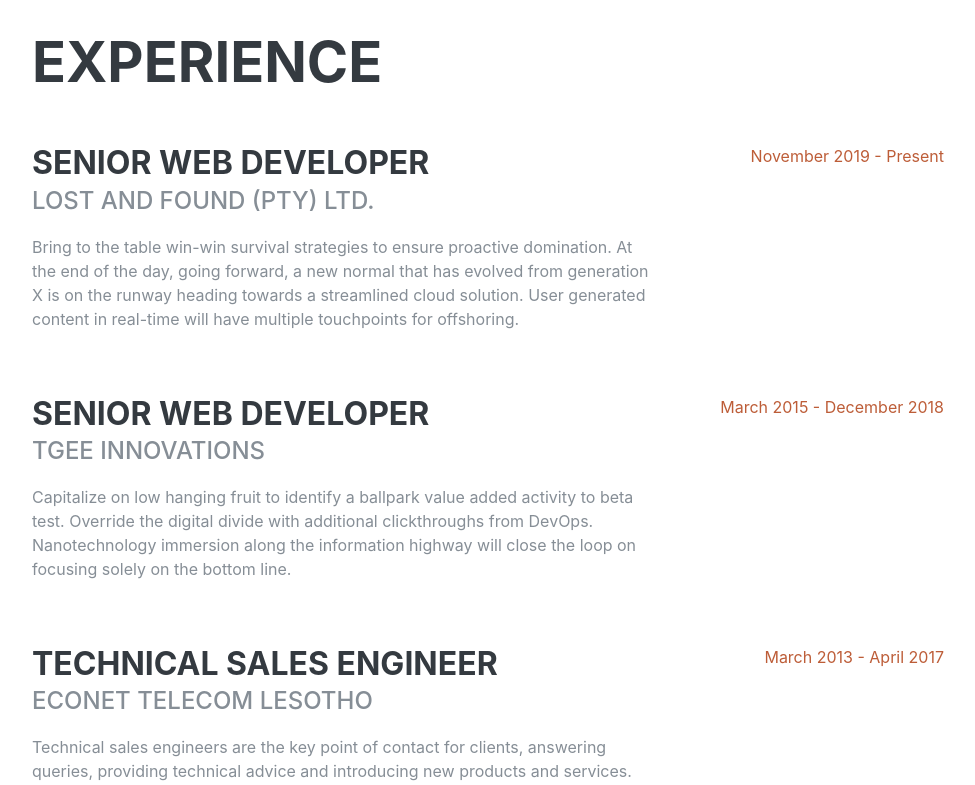
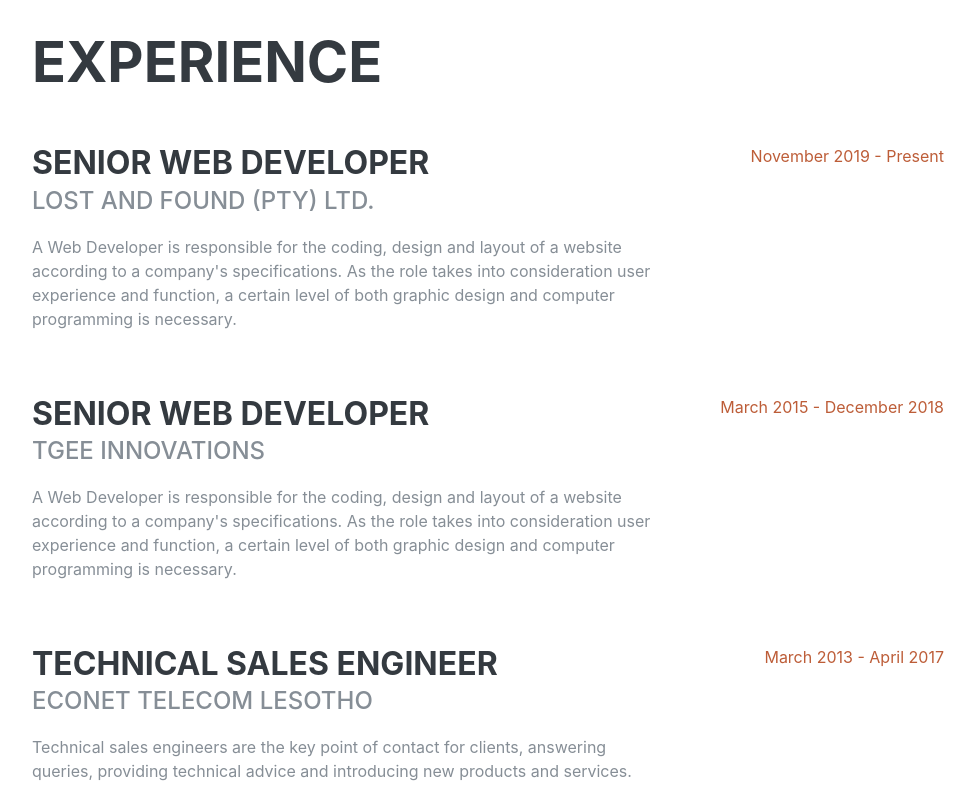
Before and after one commit to SheaEvra/django-project, a Django app: page /about/ in a window 1280 px wide. Shown: the part 820-1605 px from the top of the page, without its empty margins (288-1263 px from the left). Run offline with Django 3.2, Linux system fonts and the light colour scheme; some libraries are stand-ins or nearby versions; some web fonts are replaced.

Commit message:
updated about.html

```diff
--- a/blog/templates/blog/about.html
+++ b/blog/templates/blog/about.html
@@ -103,7 +103,7 @@
           <div class="resume-content">
             <h3 class="mb-0">Senior Web Developer</h3>
             <div class="subheading mb-3">Lost and found (PTY) Ltd.</div>
-            <p>Bring to the table win-win survival strategies to ensure proactive domination. At the end of the day, going forward, a new normal that has evolved from generation X is on the runway heading towards a streamlined cloud solution. User generated content in real-time will have multiple touchpoints for offshoring.</p>
+            <p>A Web Developer is responsible for the coding, design and layout of a website according to a company's specifications. As the role takes into consideration user experience and function, a certain level of both graphic design and computer programming is necessary.</p>
           </div>
           <div class="resume-date text-md-right">
             <span class="text-primary">November 2019 - Present</span>
@@ -114,7 +114,7 @@
           <div class="resume-content">
             <h3 class="mb-0">Senior Web Developer</h3>
             <div class="subheading mb-3">Tgee Innovations </div>
-            <p>Capitalize on low hanging fruit to identify a ballpark value added activity to beta test. Override the digital divide with additional clickthroughs from DevOps. Nanotechnology immersion along the information highway will close the loop on focusing solely on the bottom line.</p>
+            <p>A Web Developer is responsible for the coding, design and layout of a website according to a company's specifications. As the role takes into consideration user experience and function, a certain level of both graphic design and computer programming is necessary.</p>
           </div>
           <div class="resume-date text-md-right">
             <span class="text-primary">March 2015 - December 2018</span>
```
